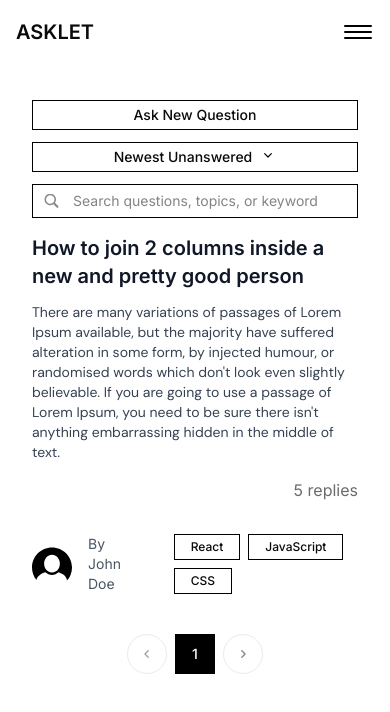
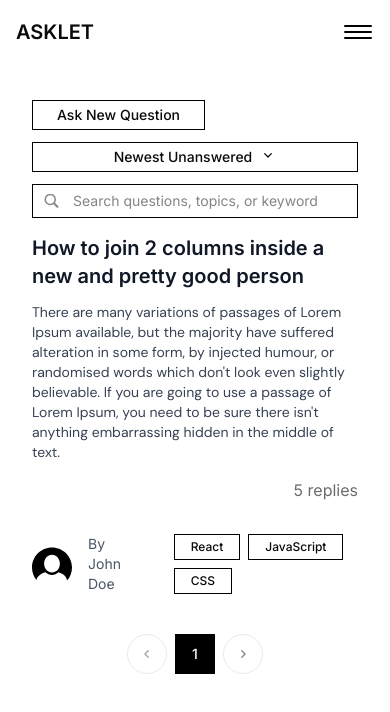
Before and after one commit to sankalp-singh-07/asklet, a Next.js app: page / in a window 390 px wide. Shown: the top 712 px of the page. Built offline with nearby package versions, Linux system fonts and the light colour scheme.

Commit message:
added navigation to "Ask New Question" button and applied new style to QuestionBlock

```diff
--- a/app/page.tsx
+++ b/app/page.tsx
@@ -18,6 +18,7 @@ import {
 import { useState } from "react";
 import QuestionBlock from "@/components/QuestionBlock";
 import Pagination from "@/components/Pagination";
+import Link from "next/link";
 
 export default function Home() {
   const [selectedFilter, setSelectedFilter] = useState("Newest Unanswered");
@@ -43,9 +44,11 @@ export default function Home() {
     <div className="px-4 sm:px-6 lg:px-8 py-4 sm:py-6">
       <div className="max-w-7xl mx-auto space-y-4 sm:space-y-6">
         <section className="flex flex-col md:flex-row lg:flex-row items-start sm:items-center lg:items-center gap-3 sm:gap-4">
-          <Button className="w-full md:w-auto text-sm sm:text-base">
-            Ask New Question
-          </Button>
+          <Link href="/post-question">
+            <Button className="w-full md:w-auto text-sm sm:text-base">
+              Ask New Question
+            </Button>
+          </Link>
 
           <DropdownMenu>
             <DropdownMenuTrigger asChild>
--- a/components/QuestionBlock.tsx
+++ b/components/QuestionBlock.tsx
@@ -19,7 +19,9 @@ export default function QuestionBlock({
 }: QuestionBlockProps) {
   return (
     <div className="mt-2 flex flex-col gap-1">
-      <h2 className="text-xl font-semibold text-gray-900 mb-2">{title}</h2>
+      <h2 className="text-xl font-semibold text-gray-900 mb-2 cursor-pointer hover:opacity-70 transition-opacity duration-300">
+        {title}
+      </h2>
 
       <p className="text-gray-700 text-sm mb-3 font-secondary">{description}</p>
 
```
